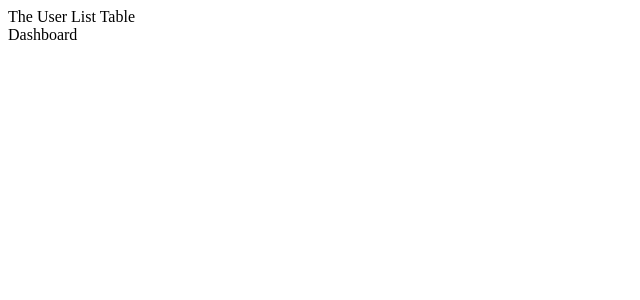
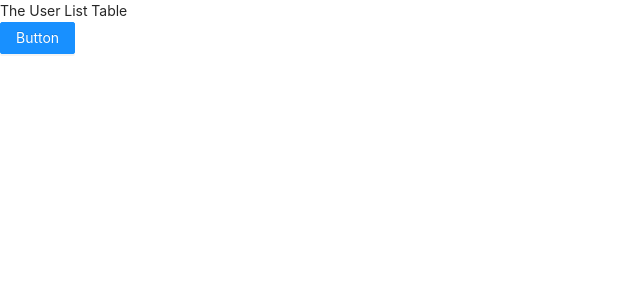
Before and after one commit to anjola-adeuyi/anjolaoluwa-proexe-task, a React (Create React App) app: page / in a window 1280 px wide. Shown: the top 300 px of the page, without its empty margins (0-640 px from the left). Built offline with nearby package versions, Linux system fonts and the light colour scheme; no server answers.

Commit message:
Setup Ant-design UI

```diff
--- a/package.json
+++ b/package.json
@@ -10,6 +10,7 @@
     "@types/node": "^16.11.22",
     "@types/react": "^17.0.39",
     "@types/react-dom": "^17.0.11",
+    "antd": "^4.18.5",
     "axios": "^0.25.0",
     "react": "^17.0.2",
     "react-dom": "^17.0.2",
--- a/public/index.html
+++ b/public/index.html
@@ -24,7 +24,7 @@
       work correctly both with client-side routing and a non-root public URL.
       Learn how to configure a non-root public URL by running `npm run build`.
     -->
-    <title>React App</title>
+    <title>Anjolaoluwa Proexe Task</title>
   </head>
   <body>
     <noscript>You need to enable JavaScript to run this app.</noscript>
--- a/src/components/Dashboard.tsx
+++ b/src/components/Dashboard.tsx
@@ -1,7 +1,10 @@
 import React from 'react';
+import { Button } from 'antd';
 
 const Dashboard = () => {
-  return <div>Dashboard</div>;
+  return <div>
+    <Button type="primary">Button</Button>
+  </div>;
 };
 
 export default Dashboard;
--- a/src/index.tsx
+++ b/src/index.tsx
@@ -1,6 +1,7 @@
 import React from 'react';
 import ReactDOM from 'react-dom';
 import { Provider } from 'react-redux';
+import 'antd/dist/antd.css';
 
 import App from './App';
 import store from './store/store';
```
Also changed, not shown: 2 other files (tests, documents, lock files or other folders).
